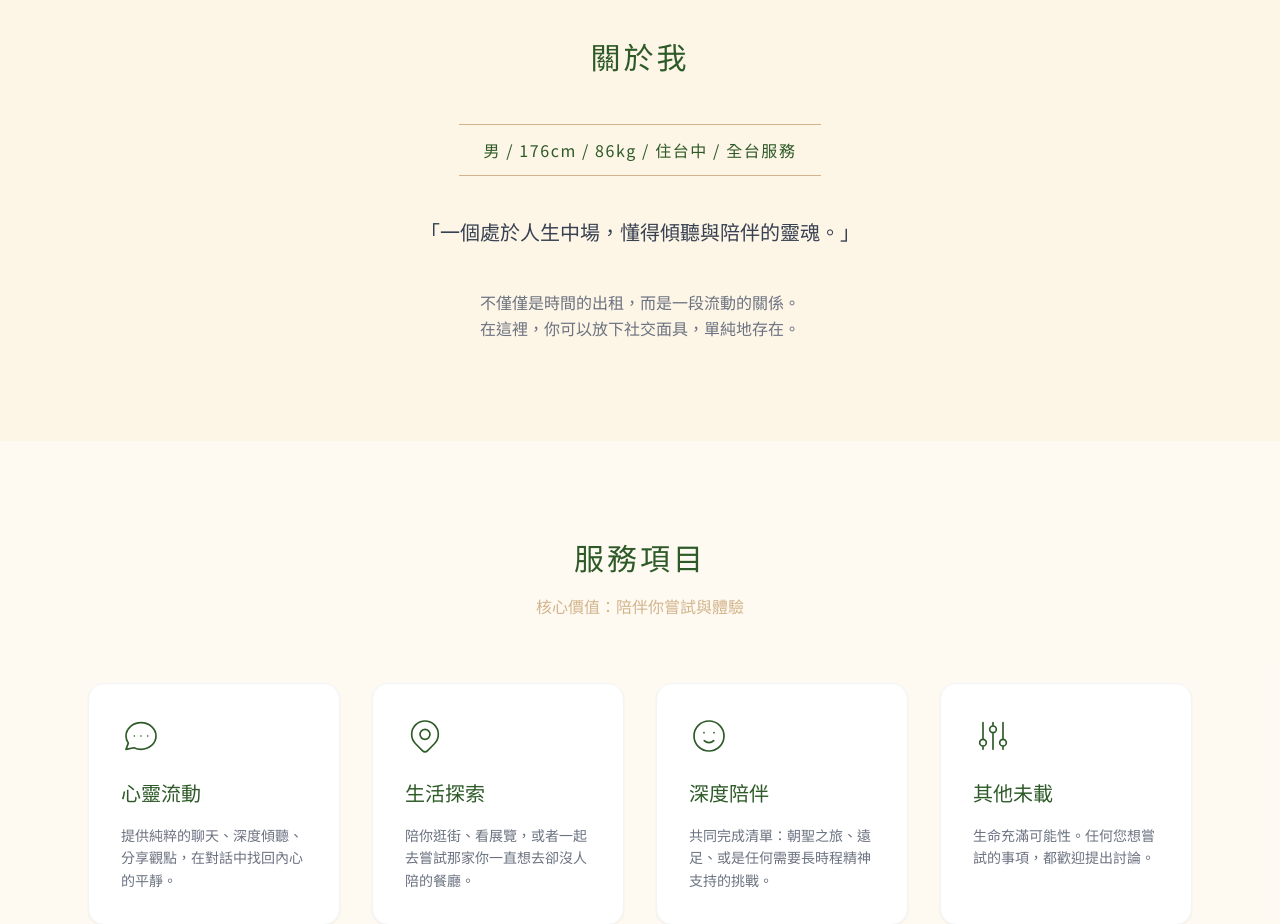
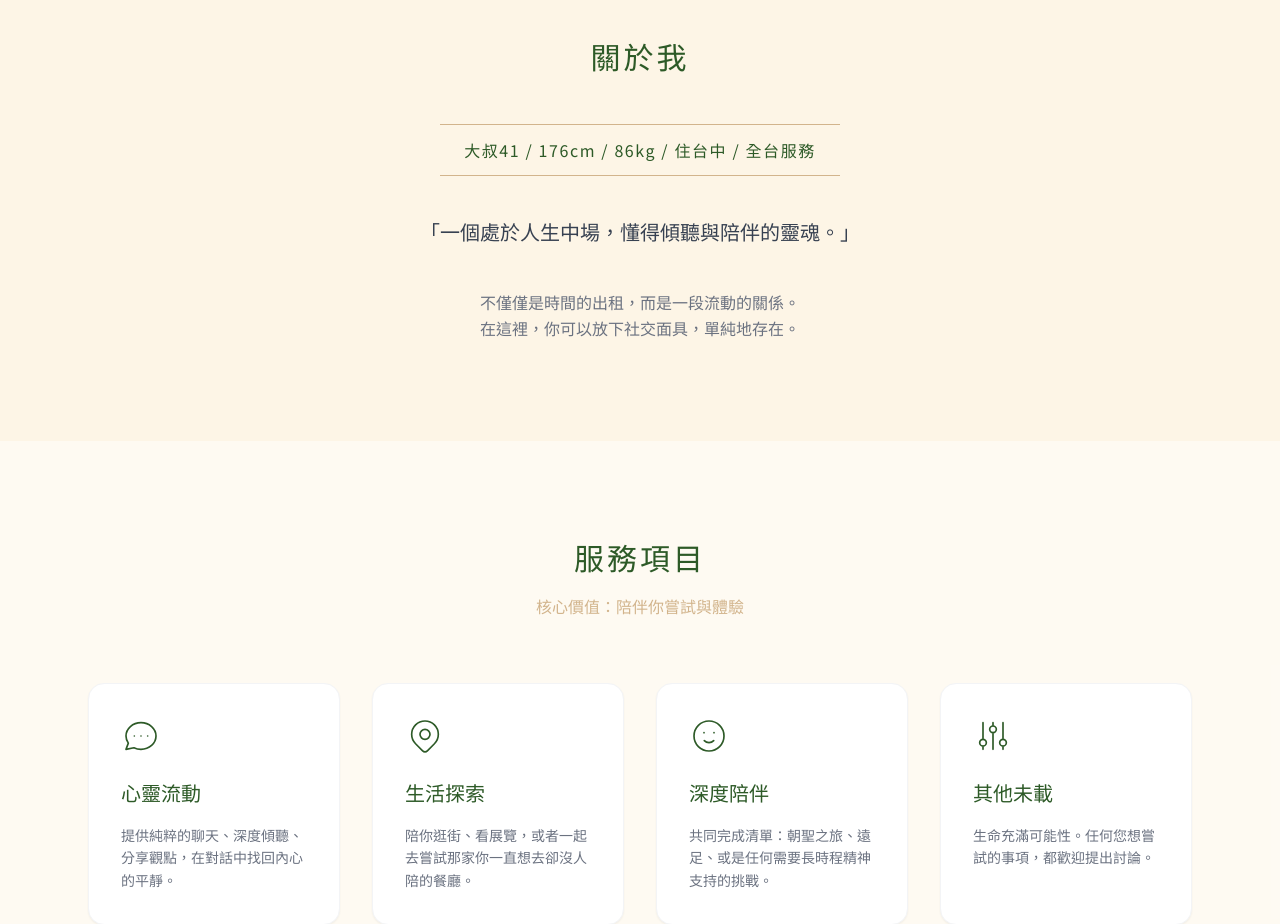
Before and after one commit to tsm731213-flow/flow-rental, a plain HTML site: page index.html in a window 1280 px wide. Shown: the part 860-1784 px from the top of the page. Drawn offline with nearby package versions, Linux system fonts and the light colour scheme.

Commit message:
Add files via upload

```diff
--- a/index.html
+++ b/index.html
@@ -102,7 +102,7 @@
         <h2 class="font-serif text-3xl text-[#2D5A27] mb-12 tracking-widest">關於我</h2>
         <div class="space-y-6">
             <div class="inline-block px-6 py-3 border-y border-[#D2B48C] text-[#2D5A27] tracking-widest mb-4">
-                男 / 176cm / 86kg / 住台中 / 全台服務
+                大叔41 / 176cm / 86kg / 住台中 / 全台服務
             </div>
             <p class="text-xl leading-relaxed text-gray-700 max-w-2xl mx-auto">
                 「一個處於人生中場，懂得傾聽與陪伴的靈魂。」
```
